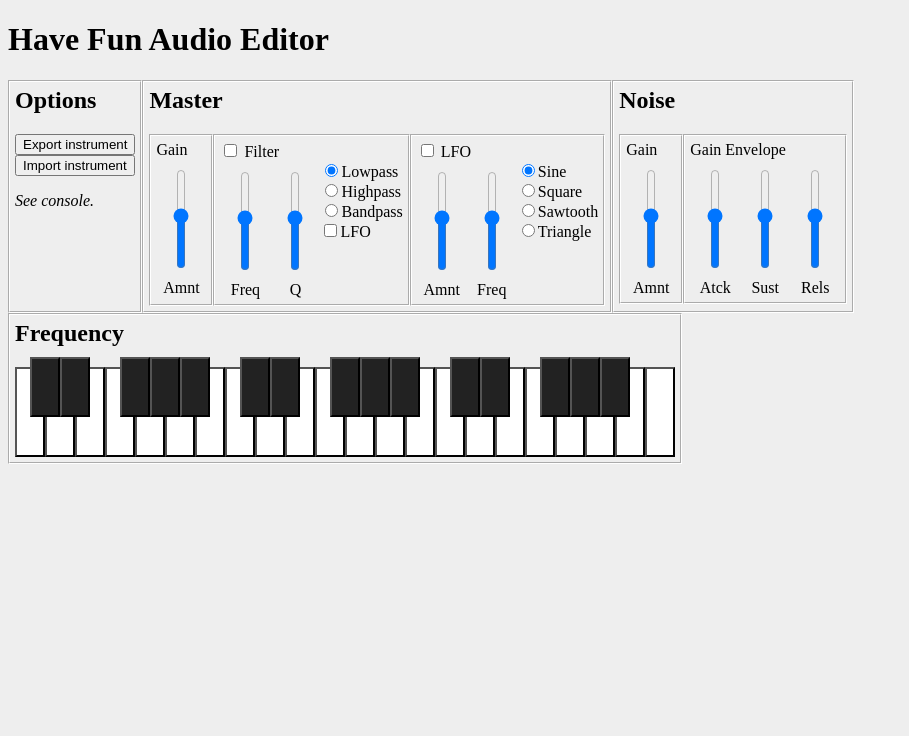
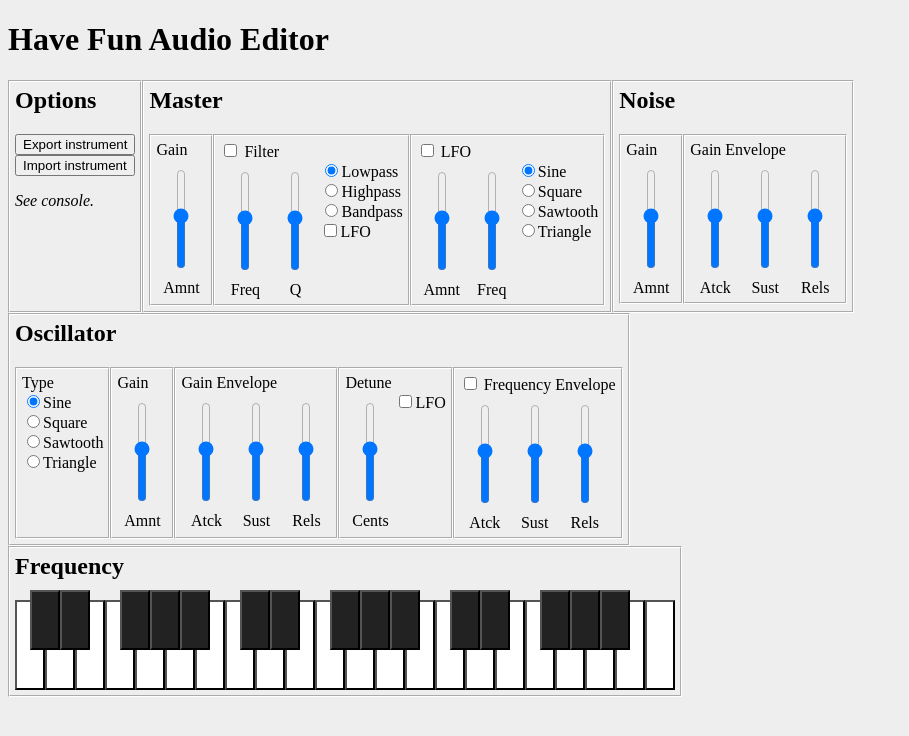
Before and after one commit to stasm/havefun, a React (Vite) app: page / in a window 1280 px wide. Shown: the top 736 px of the page, without its empty margins (0-909 px from the left). Built offline with nearby package versions, Linux system fonts and the light colour scheme.

Commit message:
Oscillator

```diff
--- a/src/App.tsx
+++ b/src/App.tsx
@@ -54,7 +54,19 @@ export function App() {
                                 />
                             );
                         case "oscillator":
-                            return <Oscillator />;
+                            return (
+                                <Oscillator
+                                    key={index}
+                                    change={evt =>
+                                        dispatch({
+                                            kind: "CHANGE_SOURCE",
+                                            target: evt.target as HTMLInputElement,
+                                            index,
+                                        })
+                                    }
+                                    source={source}
+                                />
+                            );
                     }
                 })}
             </div>
--- a/src/Oscillator.tsx
+++ b/src/Oscillator.tsx
@@ -1,27 +1,58 @@
 import * as React from "react";
+import {OscillatorSource} from "./state";
 
-export function Oscillator() {
+export function Oscillator({
+    source,
+    change,
+}: {
+    source: OscillatorSource;
+    change: (evt: React.ChangeEvent) => void;
+}) {
     return (
         <form className="group">
-            <h2>Oscillator 1</h2>
+            <h2>Oscillator</h2>
             <div className="row">
                 <div className="group">
                     <label>Type</label>
                     <div>
                         <label className="horizontal">
-                            <input type="radio" name="osc1-type" value="sine" checked />
+                            <input
+                                type="radio"
+                                name="osc-type"
+                                value="sine"
+                                checked={source.type === "sine"}
+                                onChange={change}
+                            />
                             Sine
                         </label>
                         <label className="horizontal">
-                            <input type="radio" name="osc1-type" value="square" />
+                            <input
+                                type="radio"
+                                name="osc-type"
+                                value="square"
+                                checked={source.type === "square"}
+                                onChange={change}
+                            />
                             Square
                         </label>
                         <label className="horizontal">
-                            <input type="radio" name="osc1-type" value="sawtooth" />
+                            <input
+                                type="radio"
+                                name="osc-type"
+                                value="sawtooth"
+                                checked={source.type === "sawtooth"}
+                                onChange={change}
+                            />
                             Sawtooth
                         </label>
                         <label className="horizontal">
-                            <input type="radio" name="osc1-type" value="triangle" />
+                            <input
+                                type="radio"
+                                name="osc-type"
+                                value="triangle"
+                                checked={source.type === "triangle"}
+                                onChange={change}
+                            />
                             Triangle
                         </label>
                     </div>
@@ -30,7 +61,15 @@ export function Oscillator() {
                     <label>Gain</label>
                     <div className="row">
                         <label className="vertical">
-                            <input type="range" name="osc1-gain-amount" min="0" max="15" step="1" />
+                            <input
+                                type="range"
+                                name="gain-amount"
+                                min="0"
+                                max="15"
+                                step="1"
+                                value={source.gain_amount}
+                                onChange={change}
+                            />
                             Amnt
                         </label>
                     </div>
@@ -39,26 +78,38 @@ export function Oscillator() {
                     <label>Gain Envelope</label>
                     <div className="row">
                         <label className="vertical">
-                            <input type="range" name="osc1-gain-attack" min="0" max="15" step="1" />
+                            <input
+                                type="range"
+                                name="gain-attack"
+                                min="0"
+                                max="15"
+                                step="1"
+                                value={source.gain_attack}
+                                onChange={change}
+                            />
                             Atck
                         </label>
                         <label className="vertical">
                             <input
                                 type="range"
-                                name="osc1-gain-sustain"
+                                name="gain-sustain"
                                 min="0"
                                 max="15"
                                 step="1"
+                                value={source.gain_sustain}
+                                onChange={change}
                             />
                             Sust
                         </label>
                         <label className="vertical">
                             <input
                                 type="range"
-                                name="osc1-gain-release"
+                                name="gain-release"
                                 min="0"
                                 max="15"
                                 step="1"
+                                value={source.gain_release}
+                                onChange={change}
                             />
                             Rels
                         </label>
@@ -70,16 +121,23 @@ export function Oscillator() {
                         <label className="vertical">
                             <input
                                 type="range"
-                                name="osc1-detune-amount"
+                                name="detune-amount"
                                 min="0"
                                 max="15"
                                 step="1"
+                                value={source.detune_amount}
+                                onChange={change}
                             />
                             Cents
                         </label>
                         <div>
                             <label className="horizontal">
-                                <input type="checkbox" name="osc1-detune-lfo" />
+                                <input
+                                    type="checkbox"
+                                    name="detune-lfo"
+                                    checked={source.detune_lfo}
+                                    onChange={change}
+                                />
                                 LFO
                             </label>
                         </div>
@@ -87,30 +145,48 @@ export function Oscillator() {
                 </div>
                 <div className="group">
                     <label>
-                        <input type="checkbox" name="osc1-freq-env" /> Frequency Envelope
+                        <input
+                            type="checkbox"
+                            name="freq-env"
+                            checked={source.freq_env}
+                            onChange={change}
+                        />{" "}
+                        Frequency Envelope
                     </label>
                     <div className="row">
                         <label className="vertical">
-                            <input type="range" name="osc1-freq-attack" min="0" max="15" step="1" />
+                            <input
+                                type="range"
+                                name="freq-attack"
+                                min="0"
+                                max="15"
+                                step="1"
+                                value={source.freq_attack}
+                                onChange={change}
+                            />
                             Atck
                         </label>
                         <label className="vertical">
                             <input
                                 type="range"
-                                name="osc1-freq-sustain"
+                                name="freq-sustain"
                                 min="0"
                                 max="15"
                                 step="1"
+                                value={source.freq_sustain}
+                                onChange={change}
                             />
                             Sust
                         </label>
                         <label className="vertical">
                             <input
                                 type="range"
-                                name="osc1-freq-release"
+                                name="freq-release"
                                 min="0"
                                 max="15"
                                 step="1"
+                                value={source.freq_release}
+                                onChange={change}
                             />
                             Rels
                         </label>
--- a/src/adapter.ts
+++ b/src/adapter.ts
@@ -41,14 +41,28 @@ function export_instrument(state: State) {
     for (let source of state.sources) {
         if (source.gain_amount > 0) {
             let src = [];
-            src[SourceParam.SourceType] = false;
             src[SourceParam.GainAmount] = source.gain_amount;
             src[SourceParam.GainAttack] = source.gain_attack;
             src[SourceParam.GainSustain] = source.gain_sustain;
             src[SourceParam.GainRelease] = source.gain_release;
-            (instr[InstrumentParam.Sources] as Array<Oscillator | Buffer>).push(
-                (src as unknown) as Buffer
-            );
+
+            if (source.kind === "noise") {
+                src[SourceParam.SourceType] = false;
+                (instr[InstrumentParam.Sources] as Array<Buffer>).push((src as unknown) as Buffer);
+            }
+
+            if (source.kind === "oscillator") {
+                src[SourceParam.SourceType] = source.type;
+                src[SourceParam.DetuneAmount] = source.detune_amount;
+                src[SourceParam.DetuneLFO] = source.detune_lfo;
+                src[SourceParam.FreqEnabled] = source.freq_env;
+                src[SourceParam.FreqAttack] = source.freq_attack;
+                src[SourceParam.FreqSustain] = source.freq_sustain;
+                src[SourceParam.FreqRelease] = source.freq_release;
+                (instr[InstrumentParam.Sources] as Array<Oscillator>).push(
+                    (src as unknown) as Oscillator
+                );
+            }
         }
     }
 
--- a/src/state.ts
+++ b/src/state.ts
@@ -56,6 +56,20 @@ export const INITIAL_STATE: State = {
             gain_attack: 8,
             gain_release: 8,
             gain_sustain: 8,
+        },
+        {
+            kind: "oscillator",
+            type: "sine",
+            gain_amount: 8,
+            gain_attack: 8,
+            gain_sustain: 8,
+            gain_release: 8,
+            detune_amount: 8,
+            detune_lfo: false,
+            freq_env: false,
+            freq_attack: 8,
+            freq_sustain: 8,
+            freq_release: 8,
         },
     ],
 };
@@ -149,6 +163,45 @@ export const reducer: React.Reducer<State, Action> = (state, action) => {
                                     gain_release: parseInt(action.target.value),
                                 };
                         }
+                        if (source.kind === "oscillator") {
+                            switch (action.target.name) {
+                                case "osc-type":
+                                    return {
+                                        ...source,
+                                        type: action.target.value as OscillatorType,
+                                    };
+                                case "detune-amount":
+                                    return {
+                                        ...source,
+                                        detune_amount: parseInt(action.target.value),
+                                    };
+                                case "detune-lfo":
+                                    return {
+                                        ...source,
+                                        detune_lfo: action.target.checked,
+                                    };
+                                case "freq-env":
+                                    return {
+                                        ...source,
+                                        freq_env: action.target.checked,
+                                    };
+                                case "freq-attack":
+                                    return {
+                                        ...source,
+                                        freq_attack: parseInt(action.target.value),
+                                    };
+                                case "freq-sustain":
+                                    return {
+                                        ...source,
+                                        freq_sustain: parseInt(action.target.value),
+                                    };
+                                case "freq-release":
+                                    return {
+                                        ...source,
+                                        freq_release: parseInt(action.target.value),
+                                    };
+                            }
+                        }
                     }
                     return source;
                 }),
```
